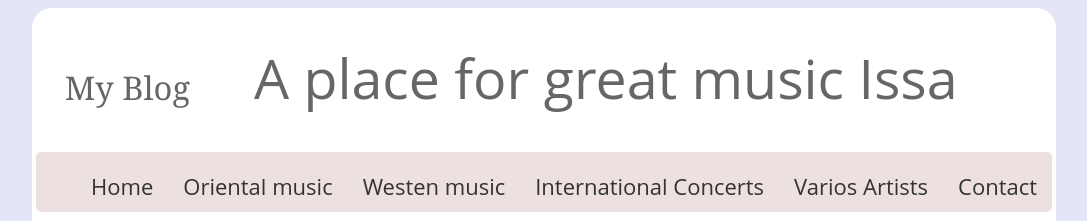
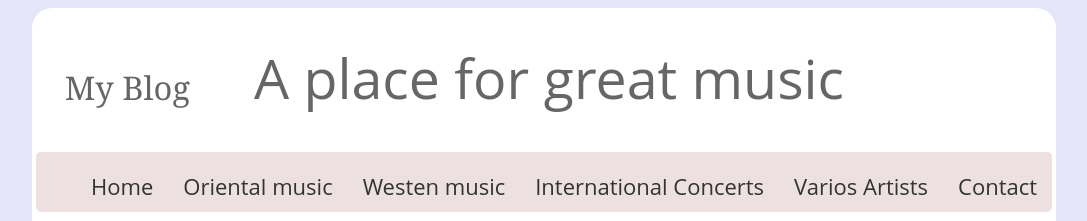
Before and after one commit to issaalali991/project_primer, a plain HTML site: page index.html in a window 1280 px wide. Shown: the top 221 px of the page, without its empty margins (96-1183 px from the left). Drawn offline with Linux system fonts and the light colour scheme; a web font is replaced by a local one.

Commit message:
Update index.html (#5)

```diff
--- a/index.html
+++ b/index.html
@@ -11,7 +11,7 @@
   <div class="wrapper">
   <header>
     <div class="brand">My Blog
-      <span>A place for great music Issa</span>
+      <span>A place for great music </span>
     </div>
     <nav class="navbar">
       <ul>
```
